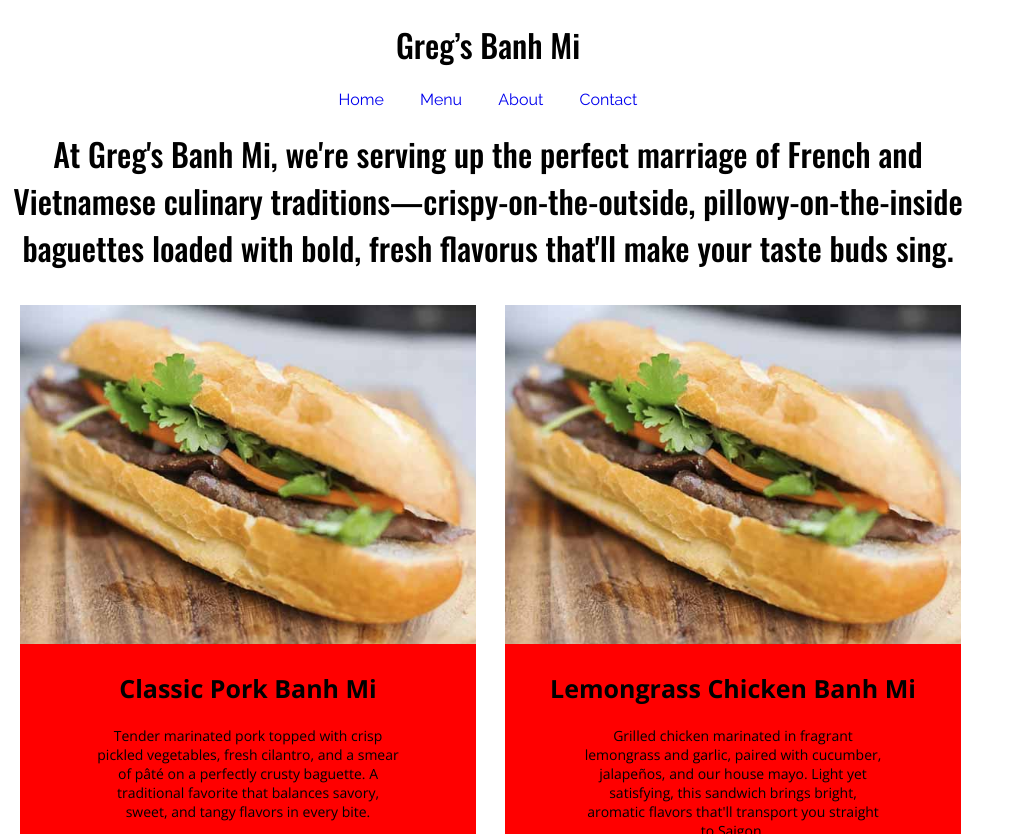
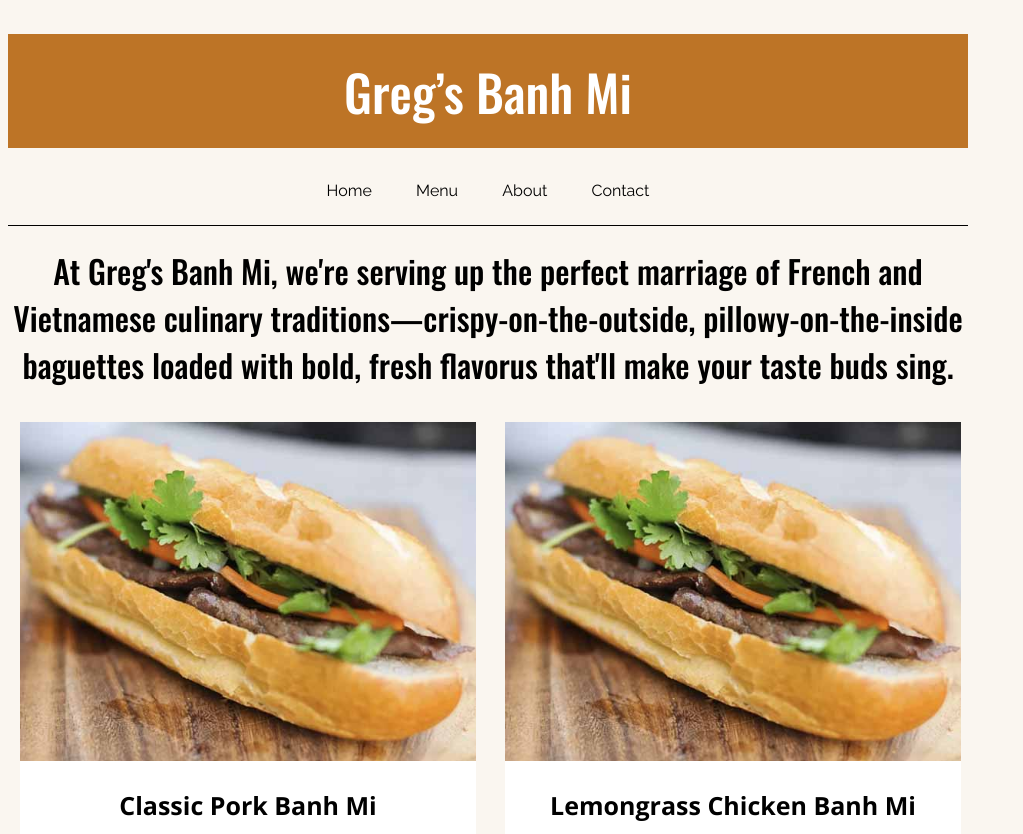
Before and after one commit to user-esc/exercise6, a plain HTML site: page index.html in a window 1280 px wide. Shown: the top 834 px of the page, without its empty margins (0-1023 px from the left). Drawn offline with nearby package versions, Linux system fonts and the light colour scheme.

Commit message:
colours and spacing

```diff
--- a/index.html
+++ b/index.html
@@ -1,9 +1,9 @@
 <!DOCTYPE html>
 <html lang="en-CA">
 <head>
+  <meta charset="utf-8">
   <title>Exercise 6: Banh Mi, menus, and layout</title>
-  <meta charset="utf-8">
-  <!--Created by Ethney on March 5 2026-->
+  <!--Created by Ethney on March 11 2026-->
 
   <!-- This is embed code for Google fonts, take a look at  https://fonts.google.com/ for more info, you can just pick fonts and get an embed code which you use here. See how I am controlling them from <style> most of the CSS is just pasted in from Google and I have made tweaks to the weights and added other bits. This is what we will learn next week.-->
   <link rel="preconnect" href="https://fonts.googleapis.com">
@@ -19,6 +19,7 @@
       font-variation-settings: "wdth" 100;
       font-size: 16px;
       width: 960px;
+      background-color: #faf6f0;
     }
 
     h1 {
@@ -30,6 +31,10 @@
     }
 
     #site-title {
+      font-size: 50px;
+      color: white;
+      background-color: #bd7426;
+      padding: 20px;
     }
 
     nav {
@@ -38,6 +43,8 @@
       font-weight: 400;
       font-style: normal;
       text-align: center;
+      padding: 0px 0px 25px;
+      border-bottom: 1px solid black;
     }
 
     nav ul {
@@ -50,11 +57,16 @@
 
     nav li {
       display: inline;
-      padding: 0px 16px;
+      padding: 0px 20px;
     }
 
     nav a {
       text-decoration: none;
+      color: black;
+    }
+
+    nav a:hover {
+      color: #e3446c;
     }
 
     .container {
@@ -64,7 +76,7 @@
     }
 
     .container div {
-      background-color: red;
+      background-color: white;
       color: #000;
       padding: 0px;
       margin: 12px;
@@ -84,6 +96,8 @@
     footer {
       text-align: center;
       padding: 25px;
+      background-color: #bd7426;
+      color: white;
     }
 
     img {
```
Lines whose indentation alone changed are shown as unchanged.
